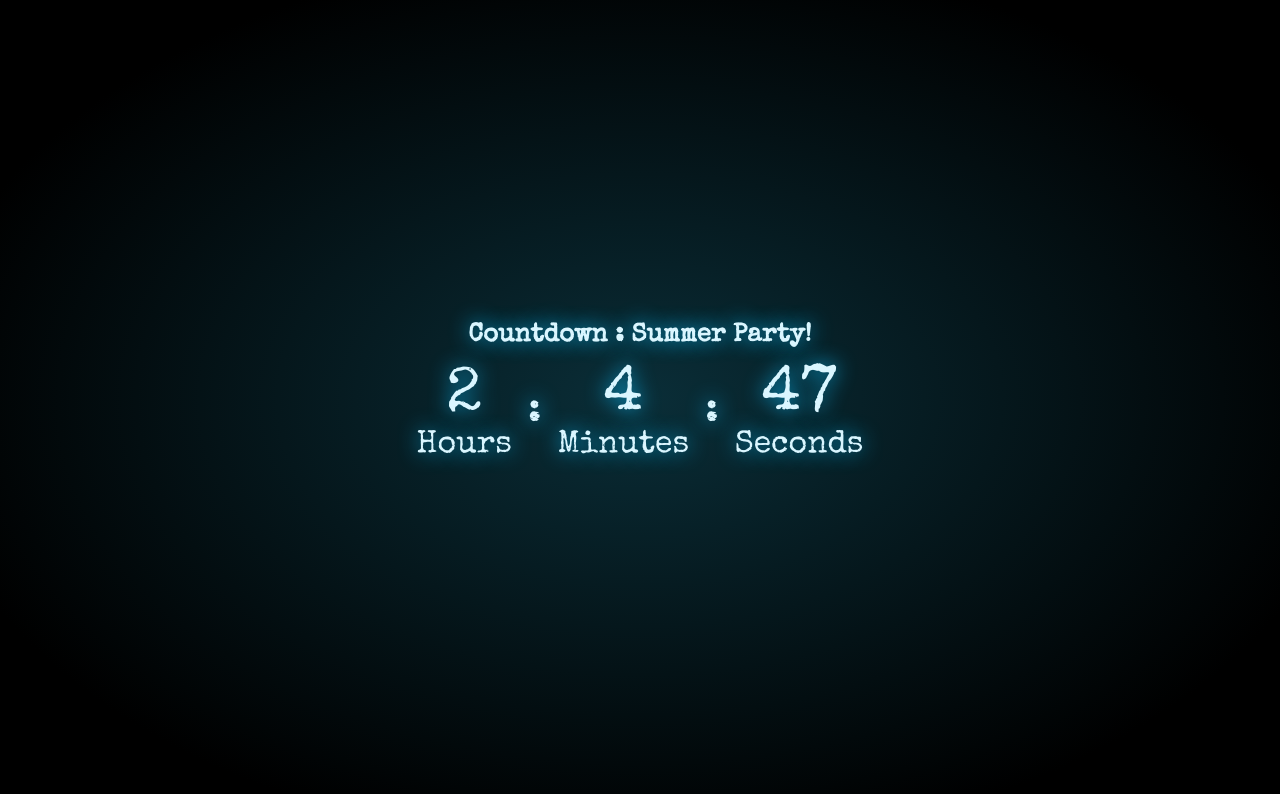
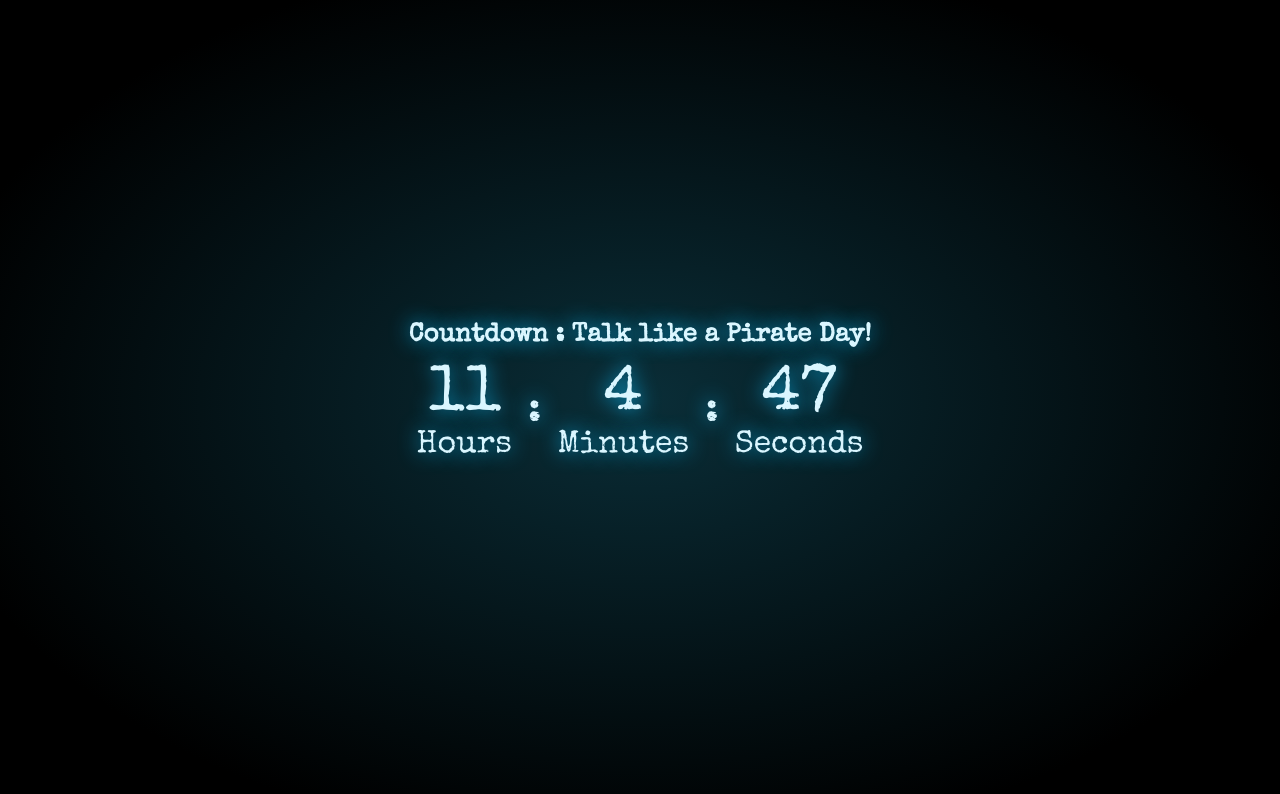
Before and after one commit to AndreasB09/Countdown-Component, a React (Vite) app: page / in a window 1280 px wide. Shown: the top 794 px of the page. Built offline with nearby package versions, Linux system fonts and the light colour scheme.

Commit message:
set timer to talk like a pirate day

```diff
--- a/src/App.jsx
+++ b/src/App.jsx
@@ -4,11 +4,11 @@ import CountdownTimer from './CountdownTimer';
 
 export default function App() {
   //set time to countdown
-  const targetDate = new Date("2024-06-13T15:00:00");
+  const targetDate = new Date("2024-09-19T00:00:00");
 
   return (
     <div className='container'>
-      <h1 className='title'>Countdown : Summer Party!</h1>
+      <h1 className='title'>Countdown : Talk like a Pirate Day!</h1>
       <CountdownTimer targetDate={targetDate.getTime()} />
     </div>
   );
```
